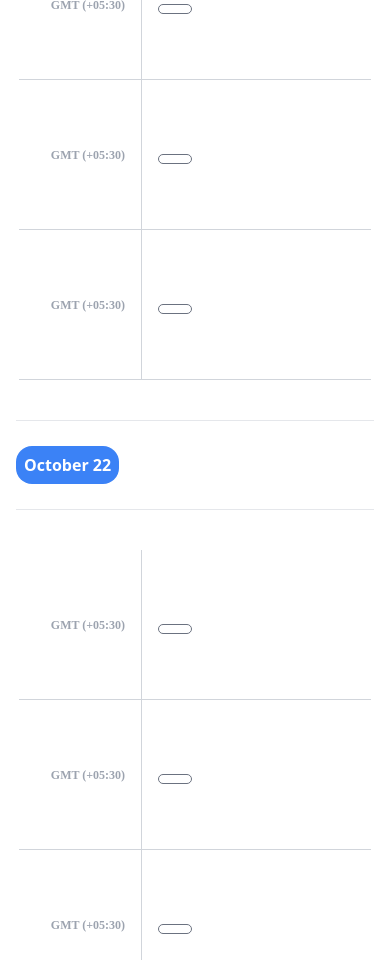
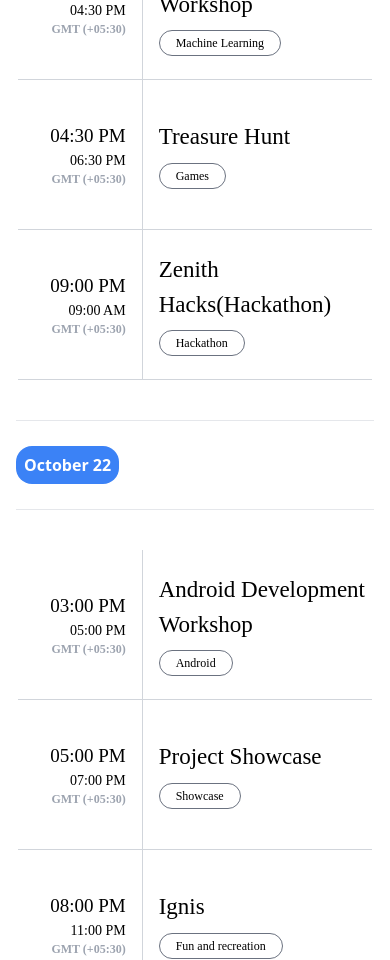
Before and after one commit to RKC3000/zenith, a Next.js app: page /Schedule in a window 390 px wide. Shown: the part 1040-2000 px from the top of the page. Built offline with nearby package versions, Linux system fonts and the light colour scheme; a web font is replaced by a local one.

Commit message:
Fixing of footer, hackathon, sschedule, and Home

```diff
--- a/components/Footer.js
+++ b/components/Footer.js
@@ -7,7 +7,7 @@ const Footer = () => {
       <div id="footer" className="flex items-center  justify-center p-4 mb-6 ">
         <footer className="bg-[#030035] p-10 pt-4 pl-24 pr-24 w-[90%]  rounded-lg drop-shadow-xl shadow-2xl">
           <div className="text-white flex space-y-10 md:space-x-24 flex-col md:flex-row">
-            <span className="p-10">
+            <span className="p-5">
               <Image
                 className="image"
                 src="/zenith-logo.png"
@@ -16,7 +16,16 @@ const Footer = () => {
                 height={200}
               />
             </span>
-            <span className="md:p-10 flex flex-col md:pl-24">
+            <div className="md:p-10 flex flex-col md:pl-24">
+              <h1 className="font-extrabold">Contact</h1>
+              <span>
+                <h1 className="font-bold">Aniket Kumar Sinha</h1>
+                <h3 className="font-normal">6203961808</h3>
+                <h6 className="font-normal">sinhaaniket32@gmail.com</h6>
+                <h1 className="font-bold">Ojas Sharma</h1>
+              </span>
+            </div>
+            {/* <span className="md:p-10 flex flex-col md:pl-24">
               <span>
                 <p className="font-bold">About</p>
                 <span className="flex flex-col mt-4 ml-2 space-y-1">
@@ -37,7 +46,7 @@ const Footer = () => {
                   </a>
                 </span>
               </span>
-            </span>
+            </span> */}
             <span className="md:p-10 flex flex-col ">
               <span>
                 <p className="font-bold">Explore</p>
@@ -75,7 +84,7 @@ const Footer = () => {
             <div className="md:p-10 flex flex-col md:w-[25%] md:items-end  md:ml-24">
               <span>
                 <p className="font-bold mb-4">find us-Online</p>
-                <span className="flex items-center justify-center space-x-4">
+                <span className="flex items-center justify-center space-x-2">
                   <span className=" bg-white p-[3px] rounded-full flex items-center justify-center">
                     <Image
                       className="image rounded-full filter grayscale opacity-60 hover:grayscale-0 hover:opacity-100 cursor-pointer transform duration-300 ease-in-out"
@@ -113,9 +122,6 @@ const Footer = () => {
           <div className="mt-4 text-gray-300 text-center font-bold text-sm">
             © 2021 GDSC-BKBIET All Rights Reserved
           </div>
-          <div className="text-lg text-red-600 text-center md:text-4xl">
-            UNDER MAINTENANCE
-          </div>
         </footer>
       </div>
     </>
--- a/components/ScheduleData.js
+++ b/components/ScheduleData.js
@@ -15,20 +15,28 @@ const ScheduleData = [
   {
     day: "21",
     times: [
-      { start: "", end: "" },
-      { start: "", end: "" },
-      { start: "", end: "" },
+      { start: "02:30 PM", end: "04:30 PM" },
+      { start: "04:30 PM", end: "06:30 PM" },
+      { start: "09:00 PM", end: "09:00 AM" },
     ],
-    titles: ["", "", ""],
+    titles: [
+      { title: "Machine Learning Workshop", cat: "Machine Learning" },
+      { title: "Treasure Hunt", cat: "Games" },
+      { title: "Zenith Hacks(Hackathon)", cat: "Hackathon" },
+    ],
   },
   {
     day: "22",
     times: [
-      { start: "", end: "" },
-      { start: "", end: "" },
-      { start: "", end: "" },
+      { start: "03:00 PM", end: "05:00 PM" },
+      { start: "05:00 PM", end: "07:00 PM" },
+      { start: "08:00 PM", end: "11:00 PM" },
     ],
-    titles: ["", "", ""],
+    titles: [
+      { title: "Android Development Workshop", cat: "Android" },
+      { title: "Project Showcase", cat: "Showcase" },
+      { title: "Ignis", cat: "Fun and recreation" },
+    ],
   },
 ];
 
--- a/pages/Hackathon.js
+++ b/pages/Hackathon.js
@@ -1,5 +1,6 @@
 import Navbar from "../components/Navbar";
 import React, { useRef } from "react";
+import Footer from "../components/Footer";
 
 function Hackathon() {
   const ref = useRef(null);
@@ -8,7 +9,7 @@ function Hackathon() {
   });
 
   return (
-    <div className="flex flex-col">
+    <div className="flex flex-col bg-[#F8F0E3]">
       <Navbar />
       <div className="mt-32">
         {/* Heading */}
@@ -52,12 +53,11 @@ function Hackathon() {
 
         {/* Themes */}
         <div>
-          <h1 className="text-6xl text-center font-semibold underline ">
+          <h1 className="text-6xl text-center font-semibold underline mb-5 ">
             Theme
           </h1>
 
-          {/* Individual theme */}
-          <div className="grid grid-cols-2 items-center gap-x-40 gap-y-20">
+          <div className="grid grid-cols-2 items-center bg-red-500 lg:mt-2 lg:p-5">
             {/* details */}
             <div className="w-[380px] ml-20">
               <h1 className="text-2xl font-bold ">Health Hack:- </h1>
@@ -84,7 +84,8 @@ function Hackathon() {
                 src="https://assets2.lottiefiles.com/packages/lf20_q0nn8kie.json"
               ></lottie-player>
             </div>
-
+          </div>
+          <div className="grid grid-cols-2 items-center bg-blue-500 lg:mt-2 lg:p-5">
             {/* Illustration */}
             <div className="w-96 h-96">
               <lottie-player
@@ -113,9 +114,10 @@ function Hackathon() {
                 people an imaginary tour of cosmos on their screens
               </p>
             </div>
-
+          </div>
+          <div className="grid grid-cols-2 items-center bg-green-500 lg:mt-2 lg:p-5">
             {/* details */}
-            <div className="w-[450px] ml-20">
+            <div className="w-[450px] md:ml-20">
               <h1 className="text-2xl font-bold ">Tech Hack:- </h1>
               <p className="text-xl font-medium">
                 This four letter word is enough to create its own world of
@@ -131,7 +133,7 @@ function Hackathon() {
               </p>
             </div>
             {/* Illustration */}
-            <div className="w-96 h-96 ml-36">
+            <div className="w-96 h-96 md:ml-36">
               <lottie-player
                 id="firstLottie"
                 ref={ref}
@@ -143,7 +145,8 @@ function Hackathon() {
                 src="https://assets8.lottiefiles.com/packages/lf20_m9zragkd.json"
               ></lottie-player>
             </div>
-
+          </div>
+          <div className="grid grid-cols-2 items-center bg-yellow-500 lg:mt-2 lg:p-5">
             {/* Illustration */}
             <div className="w-80 md:w-96 md:h-96">
               <lottie-player
@@ -167,8 +170,121 @@ function Hackathon() {
               </p>
             </div>
           </div>
+
+          {/* Individual theme */}
+          {/* <div className="grid grid-cols-2 items-center gap-x-40 gap-y-20"> */}
+          {/* details */}
+          {/* <div className="w-[380px] ml-20">
+              <h1 className="text-2xl font-bold ">Health Hack:- </h1>
+              <p className="text-xl font-medium">
+                Health being an important aspect of one&apos;s life is usually
+                neglected these days due to one&apos;s hectic life. A breach of
+                one&apos;s peace, ability and focus is wildly disturbed due to
+                any health or medical ambiguity. Awareness with easy
+                implementation and wide focus with making it health look fun may
+                make people keener towars the goal of achieving an healthy mind
+                and well maintained physique.{" "}
+              </p>
+            </div> */}
+          {/* Illustration */}
+          {/* <div className="w-96 h-96 ml-32">
+              <lottie-player
+                id="firstLottie"
+                ref={ref}
+                autoplay
+                loop
+                mode="normal"
+                background="transparent"
+                speed="2"
+                src="https://assets2.lottiefiles.com/packages/lf20_q0nn8kie.json"
+              ></lottie-player>
+            </div> */}
+
+          {/* Illustration */}
+          {/* <div className="w-96 h-96">
+              <lottie-player
+                id="firstLottie"
+                ref={ref}
+                autoplay
+                loop
+                mode="normal"
+                background="transparent"
+                speed="1"
+                src="https://assets10.lottiefiles.com/packages/lf20_bqmgf5tx.json"
+              ></lottie-player>
+            </div> */}
+          {/* details */}
+          {/* <div className="w-[380px] ml-20">
+              <h1 className="text-2xl font-bold ">Cosmic Hack:- </h1>
+              <p className="text-xl font-medium">
+                How many of you guys know that there lyes a place named Kuiper
+                ?? Well for the ones who don&apos;t know its an enormous ring of
+                astroids named Kuiper belt. This is where you&apos;ll find dwarf
+                planet Pluto. Well thats the case now its you that know it
+                existed but can we spread it ahead ? Well new innovations in
+                tech and exploration of cosmos have their own fantastic
+                storyline which makes them both interesting and fascinating at
+                the same time. Now take it ahead and make a difference by giving
+                people an imaginary tour of cosmos on their screens
+              </p>
+            </div> */}
+
+          {/* details */}
+          {/* <div className="w-[450px] ml-20">
+              <h1 className="text-2xl font-bold ">Tech Hack:- </h1>
+              <p className="text-xl font-medium">
+                This four letter word is enough to create its own world of
+                virtual reality or even one&apos;s personalised assistant that
+                can cut their long journeys of manual work and spare them with
+                even more time to focus on things with greater importance.
+                Trending technology can grand us an better version on its past
+                and now when we explore it and dig deeper we may find even new
+                wonders. Give us an technology that u think is wonderful and
+                helps us getting even more closer to perfection. Give us
+                it&apos;s gist or how may ur application show what is it that it
+                can really conjugate.
+              </p>
+            </div> */}
+          {/* Illustration */}
+          {/* <div className="w-96 h-96 ml-36">
+              <lottie-player
+                id="firstLottie"
+                ref={ref}
+                autoplay
+                loop
+                mode="normal"
+                background="transparent"
+                speed="2"
+                src="https://assets8.lottiefiles.com/packages/lf20_m9zragkd.json"
+              ></lottie-player>
+            </div> */}
+
+          {/* Illustration */}
+          {/* <div className="w-80 md:w-96 md:h-96">
+              <lottie-player
+                id="firstLottie"
+                ref={ref}
+                autoplay
+                loop
+                mode="normal"
+                background="transparent"
+                speed="2"
+                src="https://assets8.lottiefiles.com/packages/lf20_z3wd7moi.json"
+              ></lottie-player>
+            </div> */}
+          {/* details */}
+          {/* <div className="w-[450px] ml-20">
+              <h1 className="text-2xl font-bold ">Custom Hacks:- </h1>
+              <p className="text-xl font-medium">
+                Pick up an problem of your own , show its worth with the
+                application that you develop and get ur zenith as an idea is
+                just a root with its branches trying to have their own way.
+              </p>
+            </div> */}
+          {/* </div> */}
         </div>
       </div>
+      <Footer />
     </div>
   );
 }
--- a/pages/Schedule.js
+++ b/pages/Schedule.js
@@ -48,7 +48,7 @@ const Days = ({ day, times, titles }) => {
         </div>
         <div id="title" className="w-[64%]">
           {titles.map((tt) => (
-            <Title key={tt.title} title={tt.title} category={tt.category} />
+            <Title key={tt.title} title={tt.title} category={tt.cat} />
           ))}
         </div>
       </div>
```
Also changed, not shown: pages/HomePage.js (+0 -34 lines).
